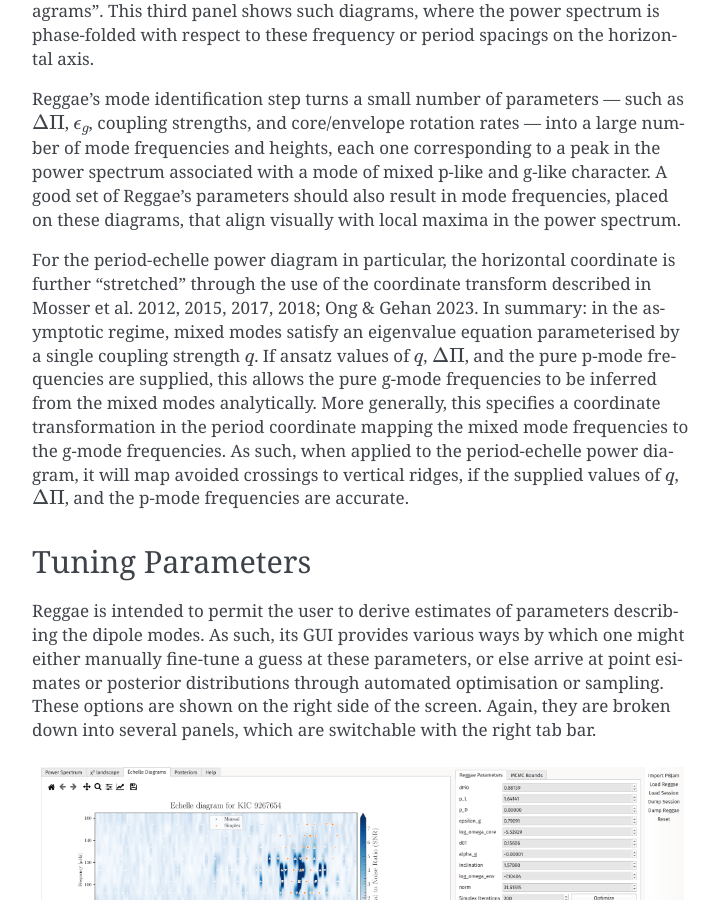
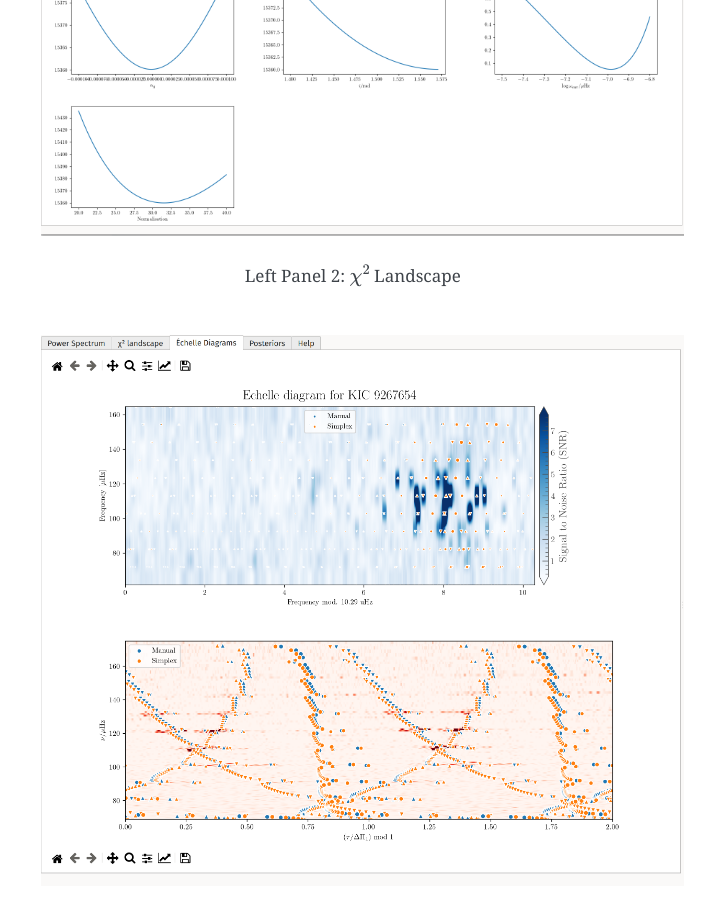
Before and after one commit to darthoctopus/reggae, a Sphinx documentation site: the page built from docs/usage.md, in a window 1280 px wide and 900 px high, scrolled down 1807 px. Shown: the whole window, without its empty margins (388-1107 px from the left). Built offline with Sphinx 7.4.7, drawn with Linux system fonts in a browser that asks for light colours; some of the changed text lies outside the part shown.

Commit message:
better screenshots for usage section

```diff
--- a/docs/usage.md
+++ b/docs/usage.md
@@ -19,7 +19,13 @@
 
 Later steps in the fitting procedure produce PSD models as well. These are shown with various coloured curves.
 
-:::{figure} ../screenshots/echelle.png
+:::{figure} images/χ2.png
+:alt: Left Panel 2: $\chi^2$ Landscape
+
+Left Panel 2: $\chi^2$ Landscape
+:::
+
+:::{figure} images/echelle.png
 :alt: Left Panel 3: Echelle Diagrams
 
 Left Panel 3: Echelle Diagrams
@@ -31,12 +37,24 @@
 
 For the period-echelle power diagram in particular, the horizontal coordinate is further "stretched" through the use of the coordinate transform described in Mosser et al. 2012, 2015, 2017, 2018; Ong & Gehan 2023. In summary: in the asymptotic regime, mixed modes satisfy an eigenvalue equation parameterised by a single coupling strength $q$. If ansatz values of $q$, $\Delta\Pi$, and the pure p-mode frequencies are supplied, this allows the pure g-mode frequencies to be inferred from the mixed modes analytically. More generally, this specifies a coordinate transformation in the period coordinate mapping the mixed mode frequencies to the g-mode frequencies. As such, when applied to the period-echelle power diagram, it will map avoided crossings to vertical ridges, if the supplied values of $q$, $\Delta\Pi$, and the p-mode frequencies are accurate.
 
+:::{figure} images/posterior.png
+:alt: Left Panel 4: Posterior Distributions
+
+Left Panel 4: Posterior Distributions
+:::
+
 ## Tuning Parameters
 
 Reggae is intended to permit the user to derive estimates of parameters describing the dipole modes. As such, its GUI provides various ways by which one might either manually fine-tune a guess at these parameters, or else arrive at point esimates or posterior distributions through automated optimisation or sampling. These options are shown on the right side of the screen. Again, they are broken down into several panels, which are switchable with the right tab bar.
 
-:::{figure} ../screenshots/echelle.png
+:::{figure} images/θ.png
 :alt: Right Panel 1: Manual Tuning
 
 Right Panel 1: Manual Tuning
 :::
+
+:::{figure} images/bounds.png
+:alt: Right Panel 2: Bounds and Other Options
+
+Right Panel 2: Bounds and Other Options
+:::
```
Also changed, not shown: other parts of docs/usage.md (+1 -1 lines), docs/images/bounds.png (added), docs/images/echelle.png (added), docs/images/posterior.png (added), docs/images/ps.png (added), docs/images/θ.png (added), docs/images/χ2.png (added).
